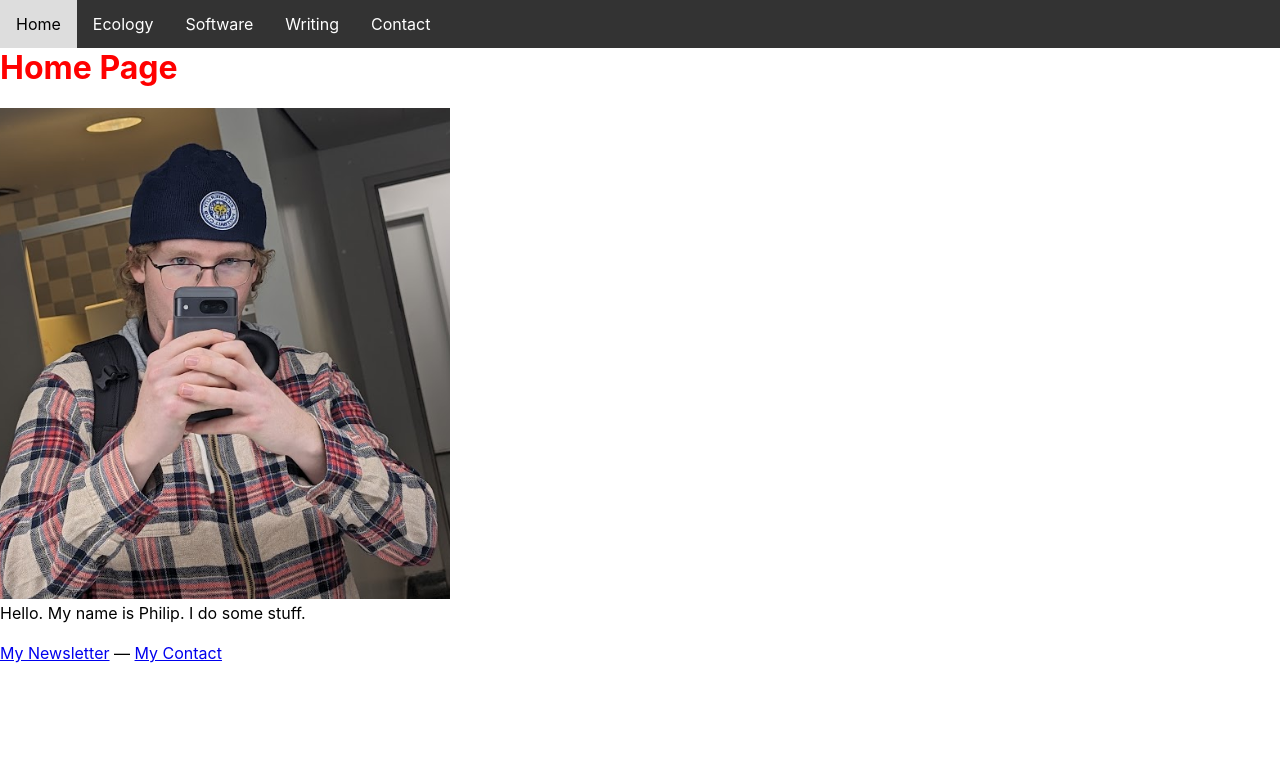
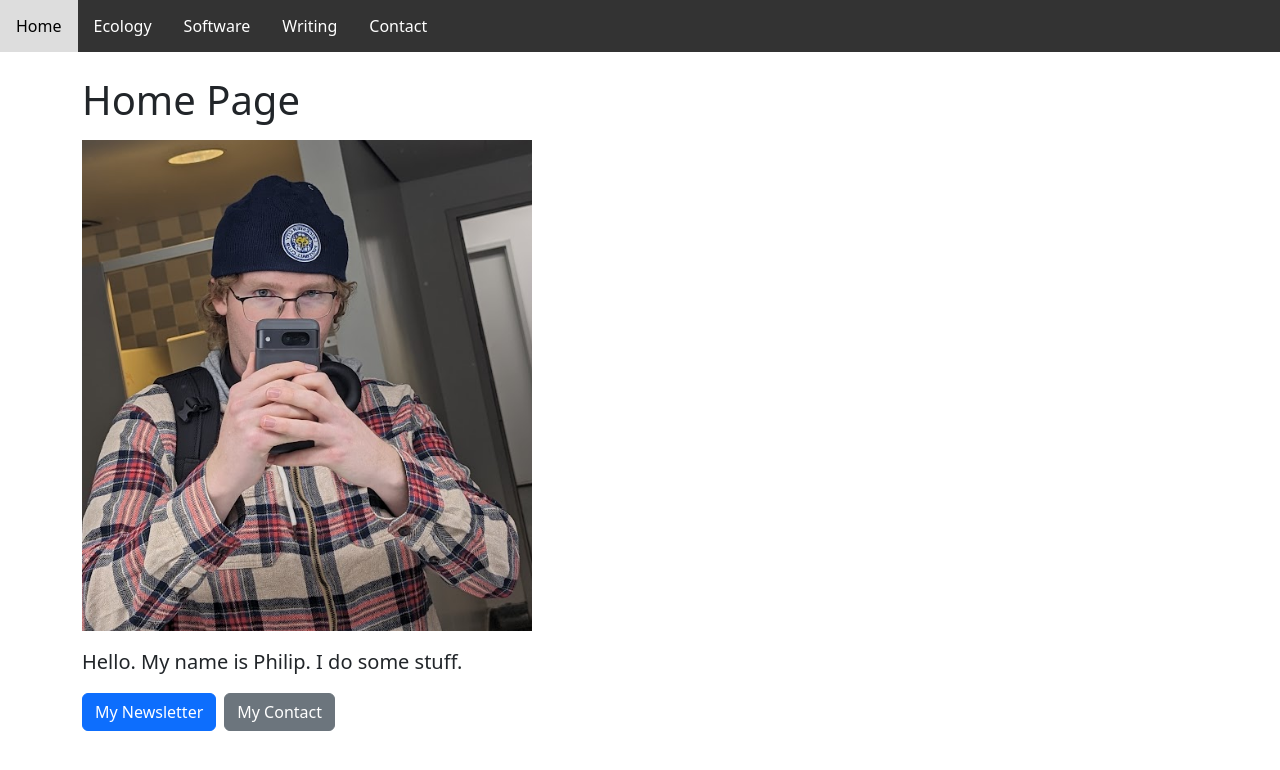
Before and after one commit to grantmacmillan/PhilHarkerWebsite, a React (Create React App) app: page / in a window 1280 px wide. Shown: the top 770 px of the page. Built offline with nearby package versions, Linux system fonts and the light colour scheme.

Commit message:
added bootstrap

```diff
--- a/package.json
+++ b/package.json
@@ -6,6 +6,7 @@
     "@testing-library/jest-dom": "^5.17.0",
     "@testing-library/react": "^13.4.0",
     "@testing-library/user-event": "^13.5.0",
+    "bootstrap": "^5.3.3",
     "react": "^18.2.0",
     "react-dom": "^18.2.0",
     "react-router-dom": "^6.22.3",
--- a/src/App.css
+++ b/src/App.css
@@ -1,4 +1,4 @@
-.navbar {
+.custom-navbar {
   position: fixed;
   top: 0;
   left: 0;
@@ -8,17 +8,22 @@
   /* Rest of the styles */
 }
 
-.nav-list {
+body {
+  padding-top: 50px;
+  /* Adjust this value based on the height of your navbar */
+}
+
+.custom-nav-list {
   list-style-type: none;
   margin: 0;
   padding: 0;
 }
 
-.nav-item {
+.custom-nav-item {
   float: left;
 }
 
-.nav-link {
+.custom-nav-link {
   display: block;
   color: white;
   text-align: center;
@@ -26,7 +31,7 @@
   text-decoration: none;
 }
 
-.nav-link:hover {
+.custom-nav-link:hover {
   background-color: #ddd;
   color: black;
 }
--- a/src/App.js
+++ b/src/App.js
@@ -1,32 +1,46 @@
+import 'bootstrap/dist/css/bootstrap.min.css';
+
 import React, { useEffect } from 'react';
 import { BrowserRouter as Router, Route, Link, Routes } from 'react-router-dom';
 import HomeScreen from './screens/HomeScreen';
 import EcologyScreen from './screens/EcologyScreen';
 import SoftwareScreen from './screens/SoftwareScreen';
 import WritingScreen from './screens/WritingScreen';
+import ContactScreen from './screens/ContactScreen';
 import './App.css';
-import ContactScreen from './screens/ContactScreen';
 
 // Navigation Bar Component
 const NavBar = () => {
+  useEffect(() => {
+    const adjustPadding = () => {
+      const navbarHeight = document.querySelector('.custom-navbar').offsetHeight;
+      document.body.style.paddingTop = `${navbarHeight}px`;
+    };
 
+    // Adjust padding on mount and after window resize
+    adjustPadding();
+    window.addEventListener('resize', adjustPadding);
+
+    // Cleanup listener when component unmounts
+    return () => window.removeEventListener('resize', adjustPadding);
+  }, []);
   return (
-    <nav className="navbar">
-      <ul className="nav-list">
-        <li className="nav-item">
-          <Link to="/" className="nav-link">Home</Link>
+    <nav className="custom-navbar">
+      <ul className="custom-nav-list">
+        <li className="custom-nav-item">
+          <Link to="/" className="custom-nav-link">Home</Link>
         </li>
-        <li className="nav-item">
-          <Link to="/ecology" className="nav-link">Ecology</Link>
+        <li className="custom-nav-item">
+          <Link to="/ecology" className="custom-nav-link">Ecology</Link>
         </li>
-        <li className="nav-item">
-          <Link to="/software" className="nav-link">Software</Link>
+        <li className="custom-nav-item">
+          <Link to="/software" className="custom-nav-link">Software</Link>
         </li>
-        <li className="nav-item">
-          <Link to="/writing" className="nav-link">Writing</Link>
+        <li className="custom-nav-item">
+          <Link to="/writing" className="custom-nav-link">Writing</Link>
         </li>
-        <li className="nav-item">
-          <Link to="/contact" className="nav-link">Contact</Link>
+        <li className="custom-nav-item">
+          <Link to="/contact" className="custom-nav-link">Contact</Link>
         </li>
       </ul>
     </nav>
@@ -35,11 +49,7 @@ const NavBar = () => {
 
 // App Component
 function App() {
-  useEffect(() => {
-    const navbarHeight = document.querySelector('.navbar').offsetHeight;
-    const app = document.querySelector('.App');
-    app.style.marginTop = `${navbarHeight}px`;
-  }, []);
+
   return (
     <Router>
       <div className="App">
--- a/src/index.js
+++ b/src/index.js
@@ -3,6 +3,7 @@ import ReactDOM from 'react-dom/client';
 import './index.css';
 import App from './App';
 import reportWebVitals from './reportWebVitals';
+
 
 const root = ReactDOM.createRoot(document.getElementById('root'));
 root.render(
--- a/src/screens/HomeScreen.js
+++ b/src/screens/HomeScreen.js
@@ -1,20 +1,17 @@
-import PhilipsSelfie from "../assets/philip-selfie.png"
-import styles from "../styles/ScreenStyles.module.css"
+import PhilipsSelfie from "../assets/philip-selfie.png";
 
-const HomeScreen = ({}) => {
+const HomeScreen = () => {
+    return (
+        <div className="container my-4">
+            <h1 className="mb-3">Home Page</h1>
+            <img src={PhilipsSelfie} width="450" className="img-fluid mb-3"></img>
 
-    return(
-        <div>
-            <h1>Home Page</h1>
-            <img src={PhilipsSelfie} width="450"></img>
-            <br></br>
+            <p className="lead">Hello. My name is Philip. I do some stuff.</p>
 
-            <div>Hello. My name is Philip. I do some stuff.</div>
-
-            <br></br>
-
-            <a href="https://philidips.substack.com">My Newsletter</a> — <a href="/contact">My Contact</a>
-
+            <div>
+                <a href="https://philidips.substack.com" className="btn btn-primary me-2">My Newsletter</a>
+                <a href="/contact" className="btn btn-secondary">My Contact</a>
+            </div>
         </div>
     );
 };
```
Also changed, not shown: 1 other file (tests, documents, lock files or other folders).
